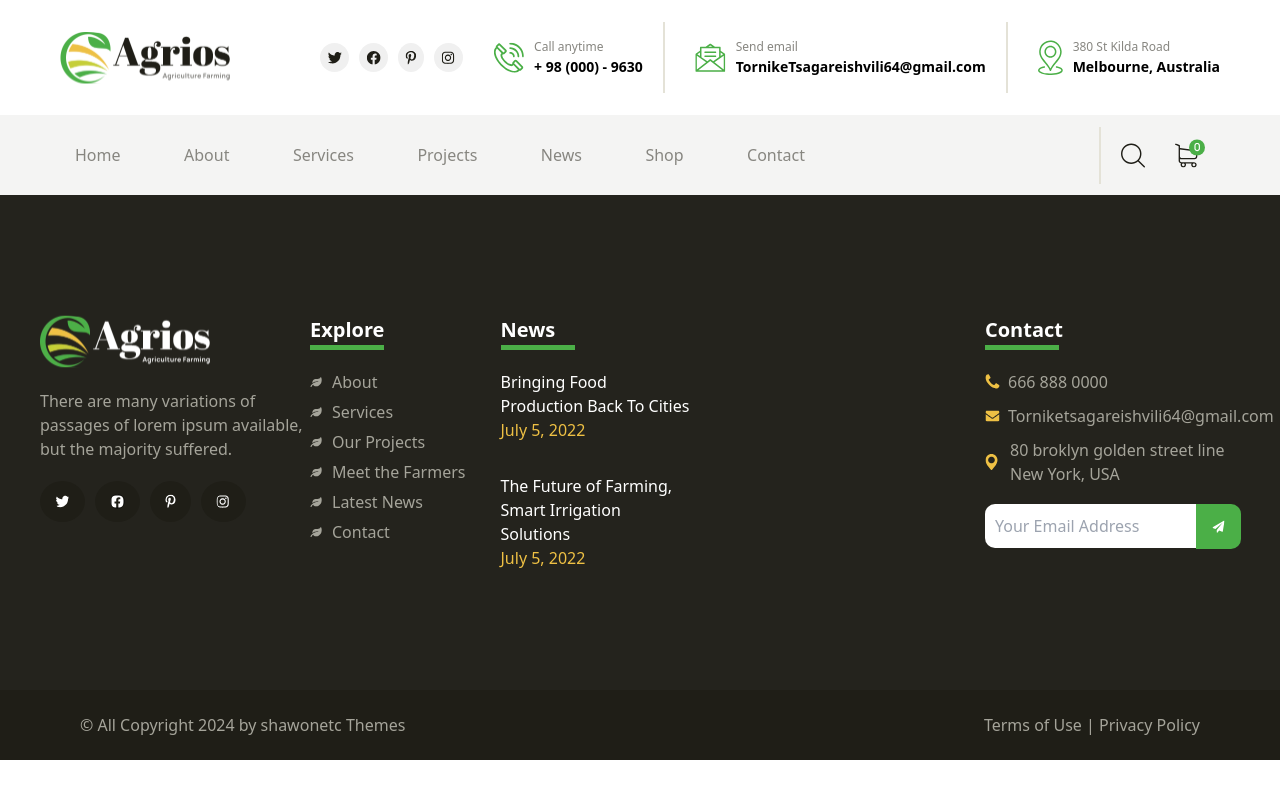
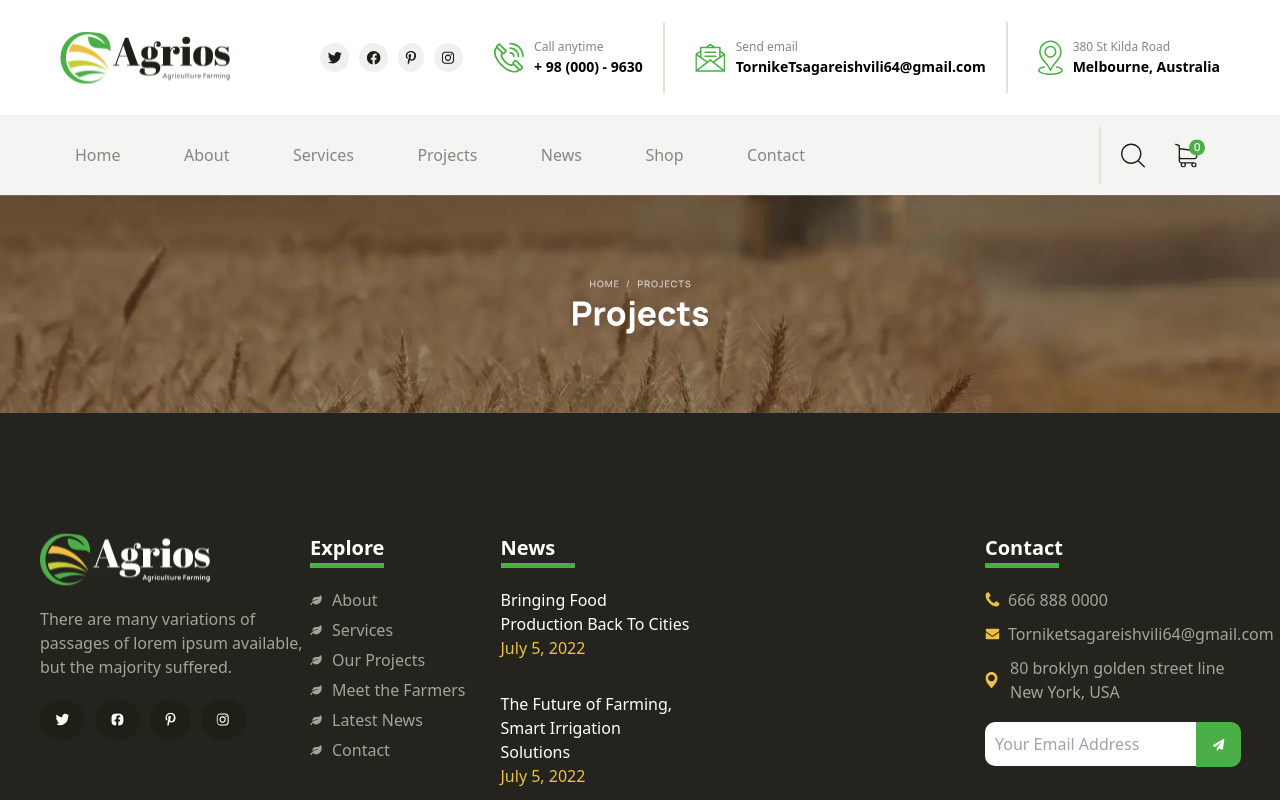
Before and after one commit to Tornike512/Agrios-website-tailwind, a React (Vite) app: page /projects in a window 1280 px wide. Shown: the top 800 px of the page. Built offline with nearby package versions, Linux system fonts and the light colour scheme.

Commit message:
Add: Projects Page Header

```diff
--- a/package.json
+++ b/package.json
@@ -12,6 +12,7 @@
   "dependencies": {
     "@reduxjs/toolkit": "^2.2.5",
     "amqplib": "^0.10.4",
+    "axios": "^1.7.2",
     "react": "^18.2.0",
     "react-dom": "^18.2.0",
     "react-redux": "^9.1.2",
--- /dev/null
+++ b/src/pages/ProjectsPage/ProjectHeader/ProjectHeader.tsx
@@ -0,0 +1,11 @@
+import projectHeader from "src/assets/project-header.svg";
+
+export function ProjectHeader() {
+  return (
+    <figure>
+      <img className="w-full" src={projectHeader} alt="Project Header Image" />
+    </figure>
+  );
+}
+
+export default ProjectHeader;
--- /dev/null
+++ b/src/pages/ProjectsPage/ProjectHeader/index.ts
@@ -0,0 +1 @@
+export { ProjectHeader } from "./ProjectHeader";
--- a/src/pages/ProjectsPage/ProjectsPage.tsx
+++ b/src/pages/ProjectsPage/ProjectsPage.tsx
@@ -1,5 +1,11 @@
+import { ProjectHeader } from "./ProjectHeader";
+
 export function ProjectsPage() {
-  return <main></main>;
+  return (
+    <main className="w-full flex flex-col justify-center items-center">
+      <ProjectHeader />
+    </main>
+  );
 }
 
 export default ProjectsPage;
```
Also changed, not shown: src/assets/project-header.svg (added), 1 other file (tests, documents, lock files or other folders).
